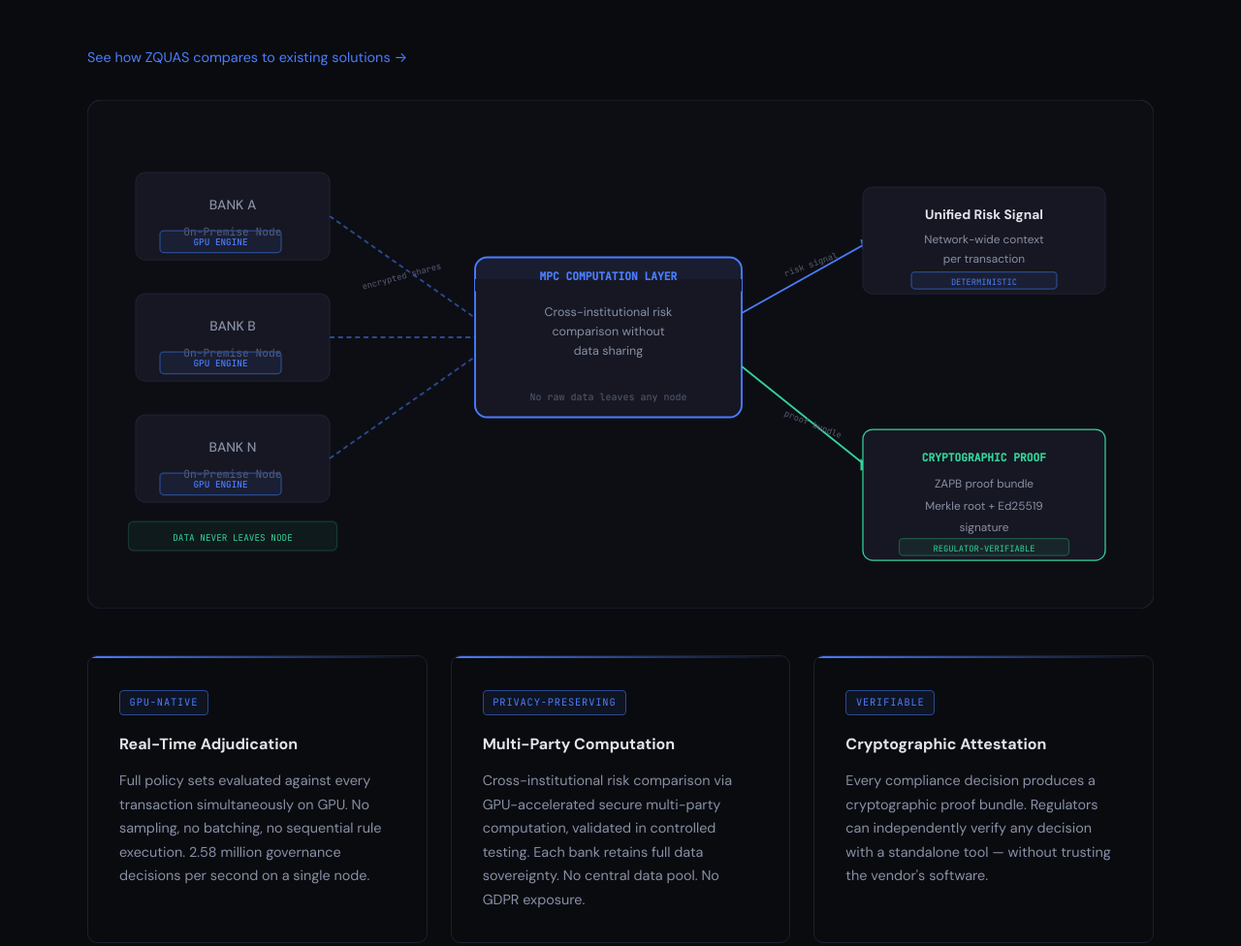
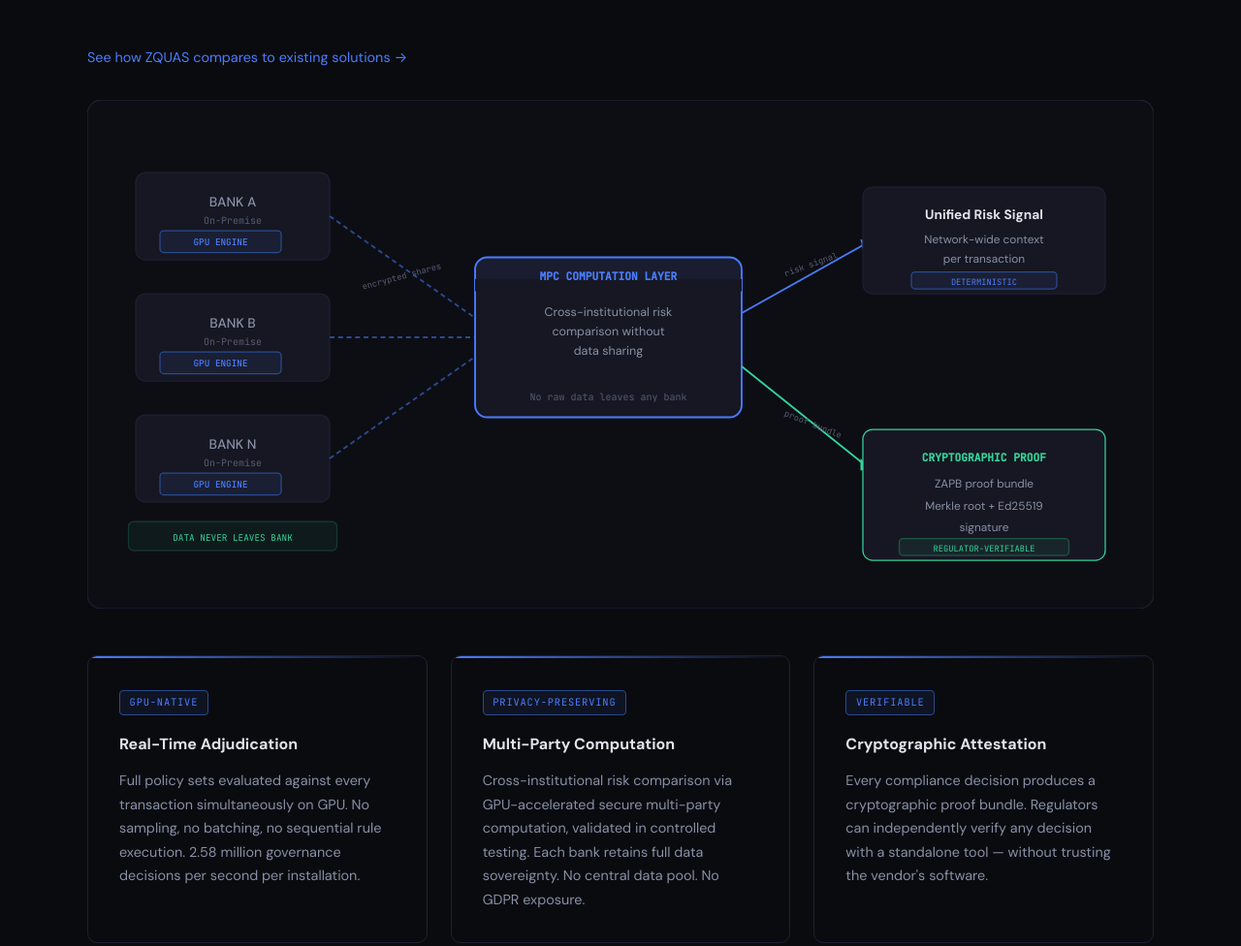
Before and after one commit to degierd/zquas, a plain HTML site: page index.html in a window 1280 px wide. Shown: the part 2091-3067 px from the top of the page at 97% size. Drawn offline with Linux system fonts and the light colour scheme.

Commit message:
Fix SVG and site-wide "node" language in index, technology, compare, tmnl, articles
index.html SVG: "On-Premise Node" -> "On-Premise", repositioned text
from y=112 to y=102 so it sits directly under bank name (was overlapping
GPU ENGINE box). "DATA NEVER LEAVES NODE" -> "DATA NEVER LEAVES BANK".
"No raw data leaves any node" -> "any bank". aria-label updated.

Also fixed body text "node" -> "installation" / "bank" across index,
technology, compare, tmnl, and articles pages.

```diff
--- a/index.html
+++ b/index.html
@@ -168,23 +168,23 @@
         </p>
         <a href="compare.html" style="color: var(--accent); font-size: 0.9rem; display: inline-block; margin-bottom: 2rem; text-decoration: none;">See how ZQUAS compares to existing solutions &rarr;</a>
         <div class="arch-diagram">
-            <svg xmlns="http://www.w3.org/2000/svg" viewBox="0 0 880 420" fill="none" role="img" aria-label="Architecture diagram showing three bank nodes with GPU engines sending encrypted shares to an MPC computation layer, which produces a unified risk signal and cryptographic proof bundles for regulator verification">
+            <svg xmlns="http://www.w3.org/2000/svg" viewBox="0 0 880 420" fill="none" role="img" aria-label="Architecture diagram showing three bank installations with GPU engines sending encrypted shares to an MPC computation layer, which produces a unified risk signal and cryptographic proof bundles for regulator verification">
                 <!-- Background -->
                 <rect width="880" height="420" rx="12" fill="#0d0e14"/>
                 <rect width="880" height="420" rx="12" stroke="#1e2030" stroke-width="1"/>
 
-                <!-- Bank Nodes -->
+                <!-- Bank Installations -->
                 <rect x="40" y="60" width="160" height="72" rx="8" fill="#161722" stroke="#1e2030"/>
-                <text x="120" y="90" text-anchor="middle" fill="#8890a6" font-family="DM Sans,sans-serif" font-size="11" font-weight="500">BANK A</text>
-                <text x="120" y="112" text-anchor="middle" fill="#565c72" font-family="JetBrains Mono,monospace" font-size="9">On-Premise Node</text>
+                <text x="120" y="88" text-anchor="middle" fill="#8890a6" font-family="DM Sans,sans-serif" font-size="11" font-weight="500">BANK A</text>
+                <text x="120" y="102" text-anchor="middle" fill="#565c72" font-family="JetBrains Mono,monospace" font-size="8">On-Premise</text>
 
                 <rect x="40" y="160" width="160" height="72" rx="8" fill="#161722" stroke="#1e2030"/>
-                <text x="120" y="190" text-anchor="middle" fill="#8890a6" font-family="DM Sans,sans-serif" font-size="11" font-weight="500">BANK B</text>
-                <text x="120" y="212" text-anchor="middle" fill="#565c72" font-family="JetBrains Mono,monospace" font-size="9">On-Premise Node</text>
+                <text x="120" y="188" text-anchor="middle" fill="#8890a6" font-family="DM Sans,sans-serif" font-size="11" font-weight="500">BANK B</text>
+                <text x="120" y="202" text-anchor="middle" fill="#565c72" font-family="JetBrains Mono,monospace" font-size="8">On-Premise</text>
 
                 <rect x="40" y="260" width="160" height="72" rx="8" fill="#161722" stroke="#1e2030"/>
-                <text x="120" y="290" text-anchor="middle" fill="#8890a6" font-family="DM Sans,sans-serif" font-size="11" font-weight="500">BANK N</text>
-                <text x="120" y="312" text-anchor="middle" fill="#565c72" font-family="JetBrains Mono,monospace" font-size="9">On-Premise Node</text>
+                <text x="120" y="288" text-anchor="middle" fill="#8890a6" font-family="DM Sans,sans-serif" font-size="11" font-weight="500">BANK N</text>
+                <text x="120" y="302" text-anchor="middle" fill="#565c72" font-family="JetBrains Mono,monospace" font-size="8">On-Premise</text>
 
                 <!-- GPU Engine boxes inside banks -->
                 <rect x="60" y="108" width="100" height="18" rx="3" fill="rgba(74,125,255,0.08)" stroke="#2a4a8f"/>
@@ -212,7 +212,7 @@
                 <text x="430" y="178" text-anchor="middle" fill="#8890a6" font-family="DM Sans,sans-serif" font-size="10">Cross-institutional risk</text>
                 <text x="430" y="194" text-anchor="middle" fill="#8890a6" font-family="DM Sans,sans-serif" font-size="10">comparison without</text>
                 <text x="430" y="210" text-anchor="middle" fill="#8890a6" font-family="DM Sans,sans-serif" font-size="10">data sharing</text>
-                <text x="430" y="248" text-anchor="middle" fill="#565c72" font-family="JetBrains Mono,monospace" font-size="8">No raw data leaves any node</text>
+                <text x="430" y="248" text-anchor="middle" fill="#565c72" font-family="JetBrains Mono,monospace" font-size="8">No raw data leaves any bank</text>
 
                 <!-- Arrow from MPC to Risk Signal -->
                 <line x1="540" y1="176" x2="640" y2="120" stroke="#4a7dff" stroke-width="1.5"/>
@@ -243,14 +243,14 @@
 
                 <!-- Data sovereignty label -->
                 <rect x="34" y="348" width="172" height="24" rx="4" fill="rgba(52,211,153,0.06)" stroke="rgba(52,211,153,0.2)"/>
-                <text x="120" y="364" text-anchor="middle" fill="#34d399" font-family="JetBrains Mono,monospace" font-size="7.5">DATA NEVER LEAVES NODE</text>
+                <text x="120" y="364" text-anchor="middle" fill="#34d399" font-family="JetBrains Mono,monospace" font-size="7.5">DATA NEVER LEAVES BANK</text>
             </svg>
         </div>
         <div class="arch-grid">
             <div class="arch-card">
                 <div class="arch-tag">GPU-NATIVE</div>
                 <h3>Real-Time Adjudication</h3>
-                <p>Full policy sets evaluated against every transaction simultaneously on GPU. No sampling, no batching, no sequential rule execution. 2.58 million governance decisions per second on a single node.</p>
+                <p>Full policy sets evaluated against every transaction simultaneously on GPU. No sampling, no batching, no sequential rule execution. 2.58 million governance decisions per second per installation.</p>
             </div>
             <div class="arch-card">
                 <div class="arch-tag">PRIVACY-PRESERVING</div>
@@ -377,7 +377,7 @@
             </div>
             <div class="investor-card">
                 <h3>Land &amp; Expand Model</h3>
-                <p>Enter via single-bank deployment (on-premise, sovereign). Expand to cross-institutional MPC network as adoption grows. Each additional node increases detection capability for all participants. Network effects built into the architecture.</p>
+                <p>Enter via single-bank deployment (on-premise, sovereign). Expand to cross-institutional MPC federation as adoption grows. Each additional bank increases detection capability for all participants.</p>
             </div>
         </div>
     </div>
```
Also changed, not shown: articles.html (+1 -1 lines), compare.html (+2 -2 lines), technology.html (+2 -2 lines), tmnl.html (+1 -1 lines).
